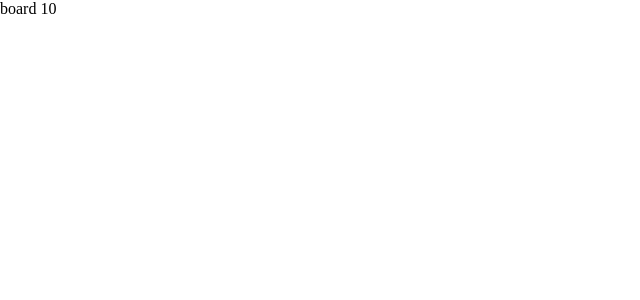
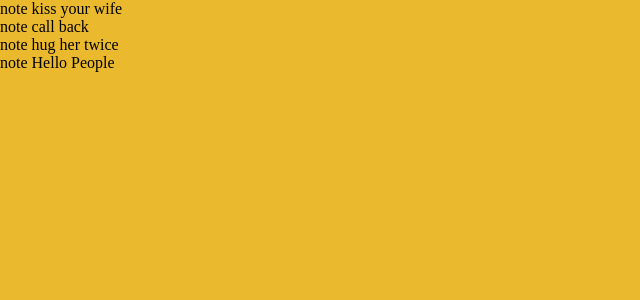
Before and after one commit to ibqn/react-notes, a React (Create React App) app: page / in a window 1280 px wide. Shown: the top 300 px of the page, without its empty margins (0-640 px from the left). Built offline with nearby package versions, Linux system fonts and the light colour scheme.

Commit message:
add note component

```diff
--- a/src/app.jsx
+++ b/src/app.jsx
@@ -1,5 +1,46 @@
-import Board from './components/board'
+import { useState } from 'react'
+import styled from 'styled-components'
 
-const App = () => <Board count={10} />
+import Note from './components/note'
 
+const Board = styled.div`
+  background-color: 'brown';
+  width: 100wv;
+  height: 100vh;
+  background: #eab92d;
+`
+
+const initialNotes = [
+  { id: 0, note: 'kiss your wife' },
+  { id: 1, note: 'call back' },
+  { id: 2, note: 'hug her twice' },
+  { id: 3, note: 'Hello People' },
+]
+
+const App = () => {
+  const [notes, setNotes] = useState(initialNotes)
+
+  const updateNote = (id) => (note) => {
+    setNotes(
+      notes.map((noteObj) => (noteObj.id === id ? { id, note } : noteObj))
+    )
+  }
+
+  const deleteNote = (id) => () => {
+    setNotes(notes.filter((note) => note.id !== id))
+  }
+
+  return (
+    <Board>
+      {notes?.map((note) => (
+        <Note
+          key={note.id}
+          note={note.note}
+          update={updateNote(note.id)}
+          delete={deleteNote(note.id)}
+        />
+      ))}
+    </Board>
+  )
+}
 export default App
--- a/src/components/board.jsx
+++ /dev/null
@@ -1,11 +0,0 @@
-import PropTypes from 'prop-types'
-
-const Board = ({ count }) => {
-  return <div>board {count}</div>
-}
-
-Board.propTypes = {
-  count: PropTypes.number.isRequired,
-}
-
-export default Board
--- a/src/components/global-styles.js
+++ b/src/components/global-styles.js
@@ -1,6 +1,7 @@
 import { createGlobalStyle } from 'styled-components'
 
 const styled = { createGlobalStyle }
+
 const GlobalStyles = styled.createGlobalStyle`
   body {
     margin: 0;
--- /dev/null
+++ b/src/components/note.jsx
@@ -0,0 +1,19 @@
+import PropTypes from 'prop-types'
+import { useState } from 'react'
+import styled from 'styled-components'
+
+const Note = ({ note }) => {
+  const [editing, setEditing] = useState(false)
+  return <div>note {note}</div>
+}
+
+Note.propTypes = {
+  count: PropTypes.objectOf({
+    id: PropTypes.number.isRequired,
+    note: PropTypes.string.isRequired,
+    update: PropTypes.func.isRequired,
+    delete: PropTypes.func.isRequired,
+  }).isRequired,
+}
+
+export default Note
```
